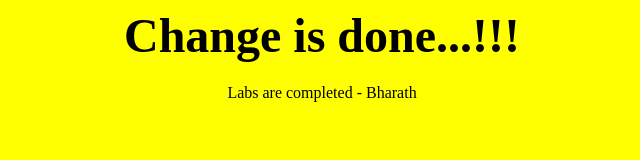
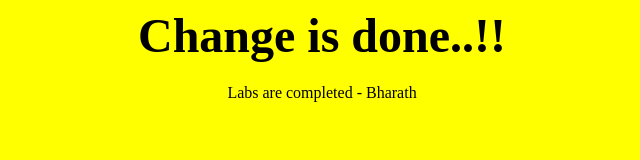
Before and after one commit to Bharath-48782674/BR-BG, a plain HTML site: page index.html in a window 1280 px wide. Shown: the whole page, without its empty margins (318-958 px from the left). Drawn offline with Linux system fonts and the light colour scheme.

Commit message:
Update index.html

```diff
--- a/index.html
+++ b/index.html
@@ -1,7 +1,7 @@
 <html>
   <body style="background-color:yellow;">
     <center>
-      <h1><font size=8>Change is done...!!!</font></h1>
+      <h1><font size=8>Change is done..!!</font></h1>
       <p1> Labs are completed - Bharath </p1>
     <center>
   <body>
```
